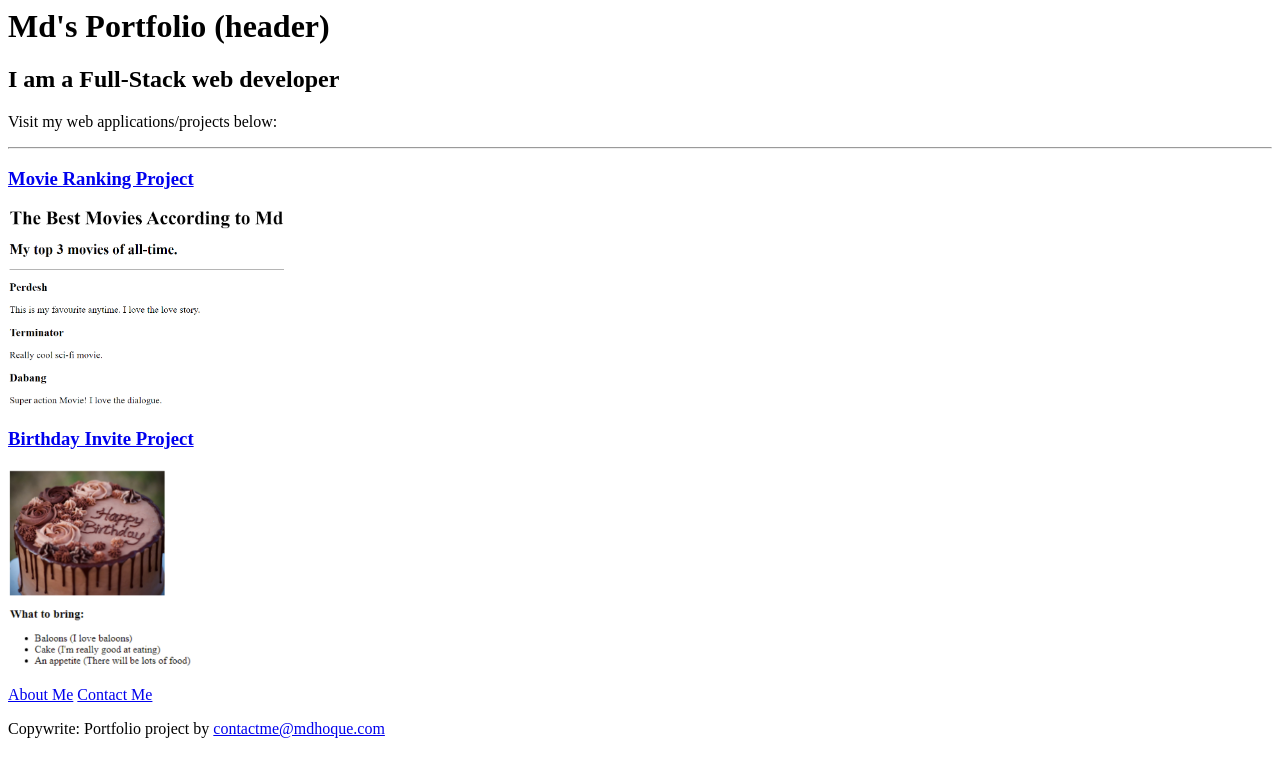
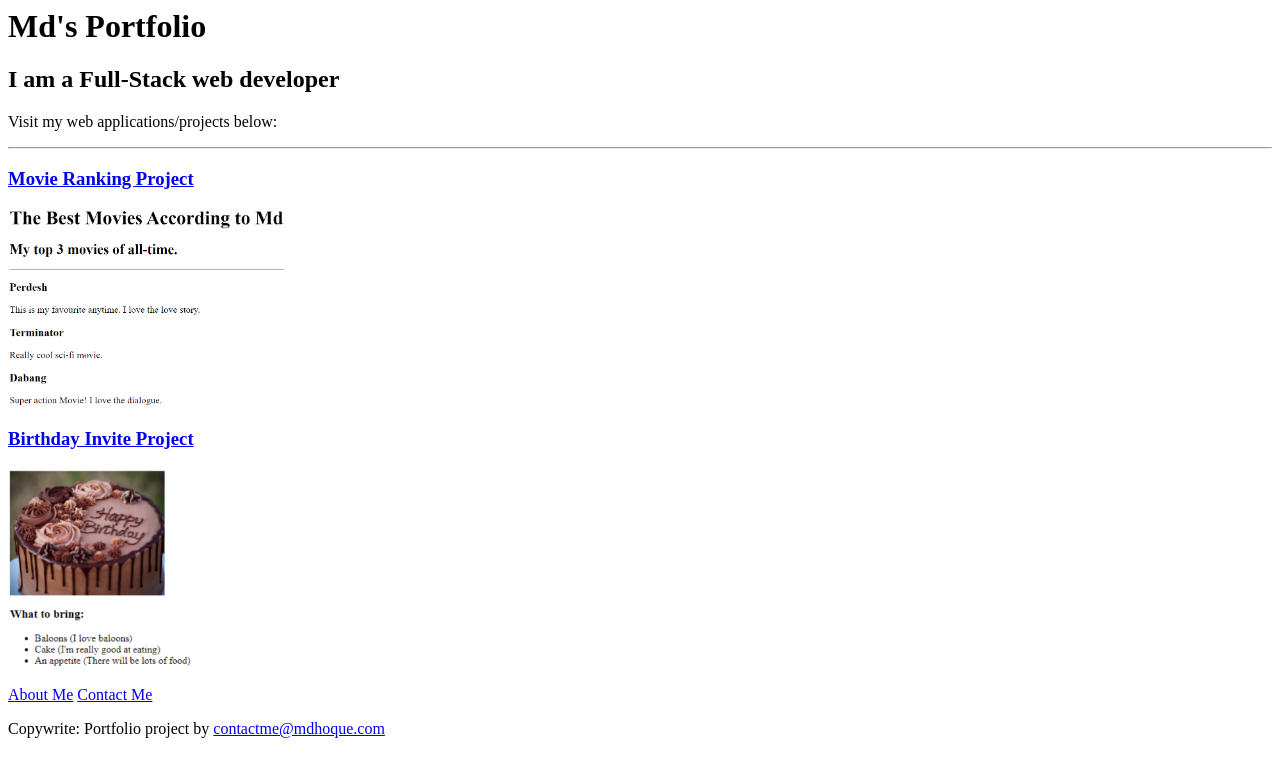
Before and after one commit to enam97/portfolio, a plain HTML site: page index.html in a window 1280 px wide. Drawn offline with Linux system fonts and the light colour scheme.

Commit message:
Update index.html

```diff
--- a/index.html
+++ b/index.html
@@ -5,11 +5,11 @@
     <head>
         <meta name="viewport" content="width=device-width, initial">
         <meta charset="utf-8" />
-        <title> Md's Portfolio (head)</title>
+        <title> Md's Portfolio</title>
     </head>
 
     <Header>
-        <h1>Md's Portfolio (header)</h1>
+        <h1>Md's Portfolio</h1>
     </Header>
 
     <body>
```
